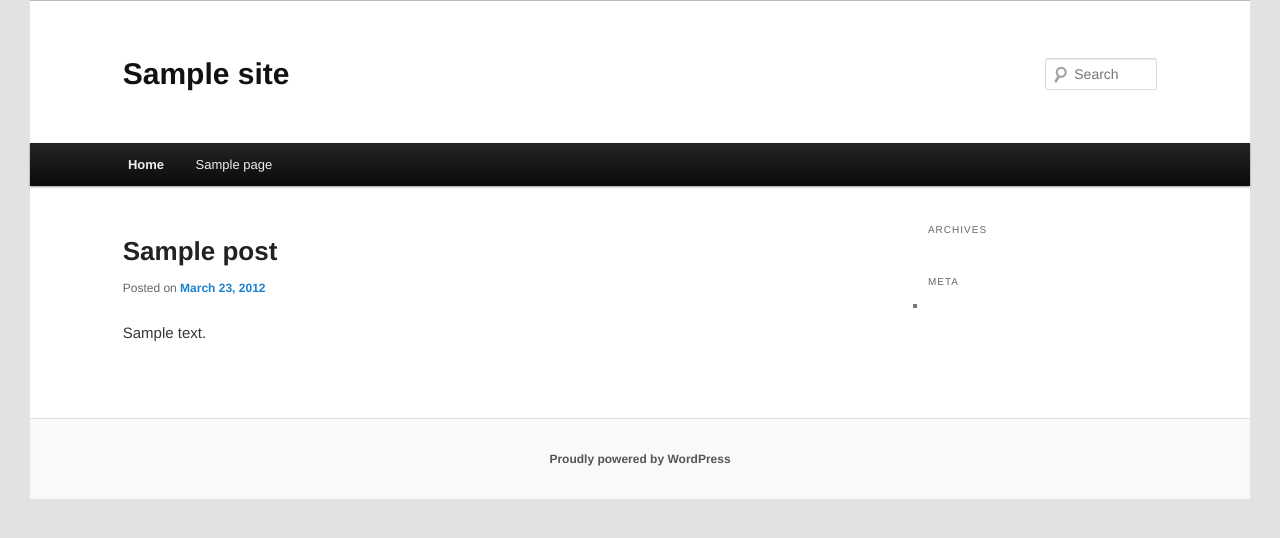
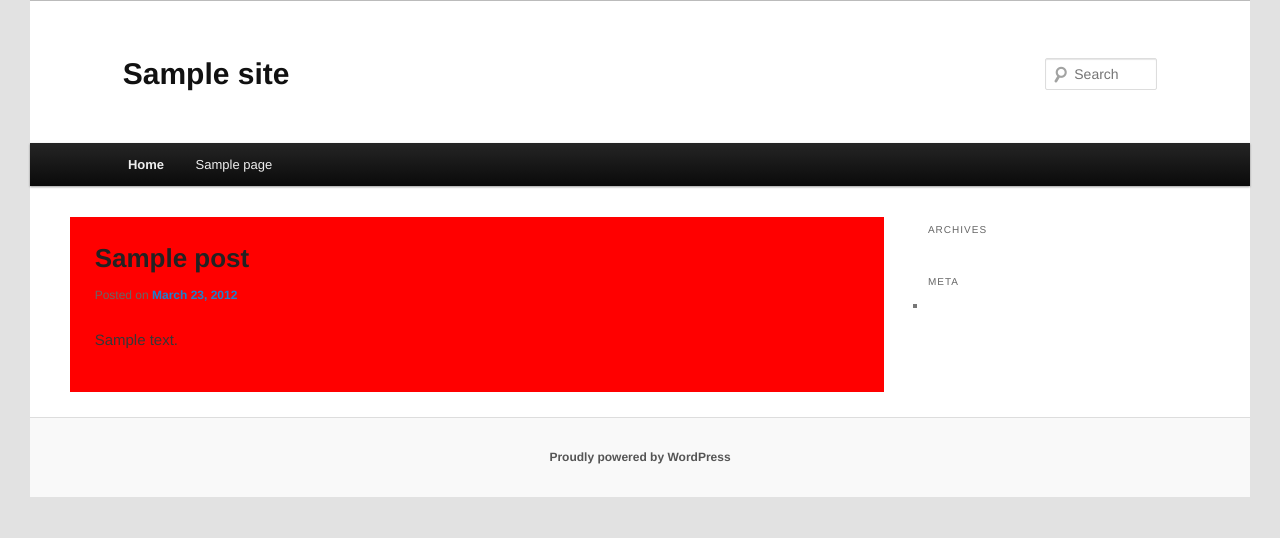
Before and after one commit to acquirk/thatsquirky-wp, a WordPress theme: template wp-content/themes/twentyeleven/index.php in a window 1280 px wide. Shown: the part 31-569 px from the top of the page. Run offline with PHP 8.4 and a stand-in for WordPress, Linux system fonts and the light colour scheme; the site name, menu and one post (Sample post) are stand-ins, and other content is empty; some libraries are stand-ins or nearby versions.

Commit message:
post width

```diff
--- a/wp-content/themes/twentyeleven/style.css
+++ b/wp-content/themes/twentyeleven/style.css
@@ -87,13 +87,20 @@
 	width: 100%;
 }
 #content {
-	margin: 0 34% 0 7.6%;
-	width: 58.4%;
+	margin: 0 34% 0 3.3%;
+	width: 66.7%;
 }
 #secondary {
 	float: right;
 	margin-right: 7.6%;
 	width: 18.8%;
+}
+
+/* Article */
+
+article {
+	background: #ff0000;
+
 }
 
 /* Singular */
@@ -703,7 +710,7 @@
 .no-results {
 	border-bottom: 1px solid #ddd;
 	margin: 0 0 1.625em;
-	padding: 0 0 1.625em;
+	padding: 0.5em 1.625em 1em;
 	position: relative;
 }
 .hentry:last-child,
```
